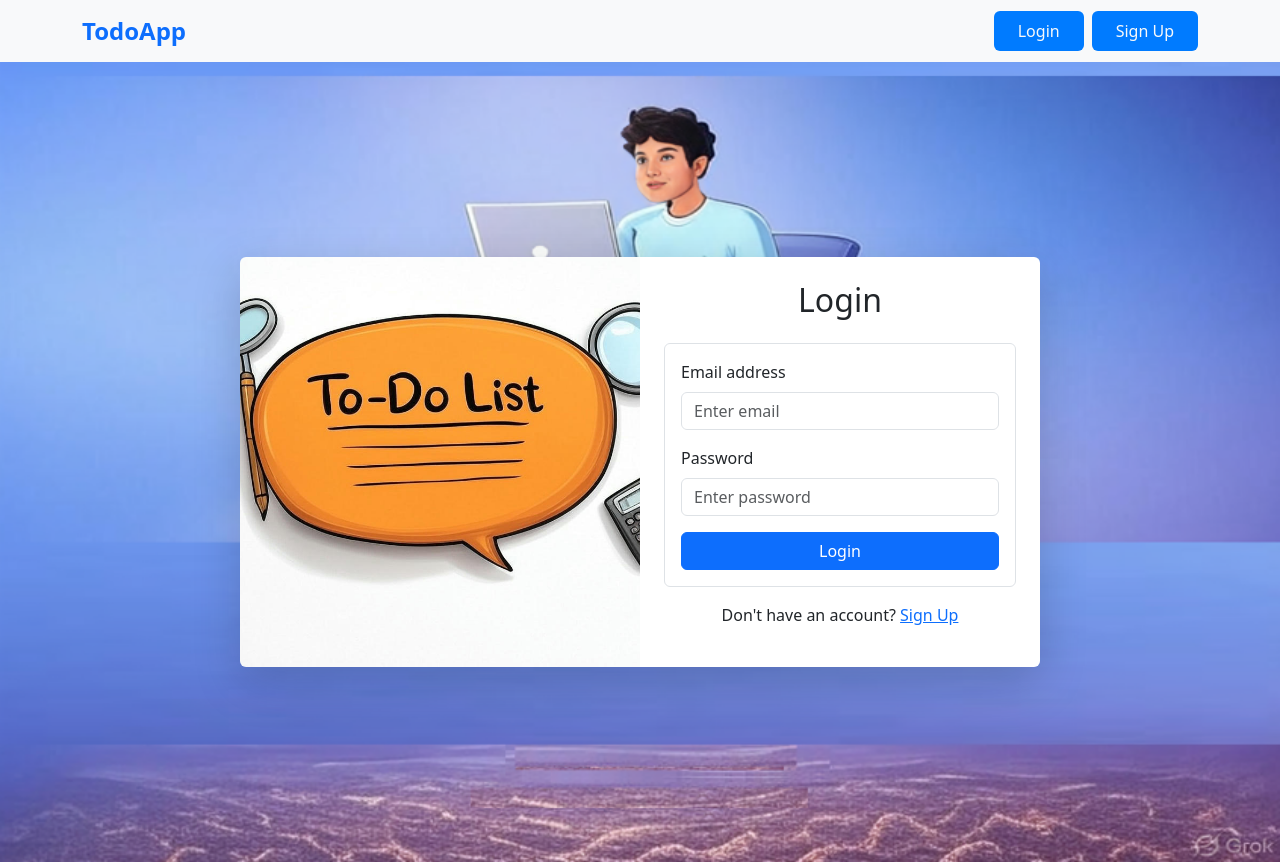
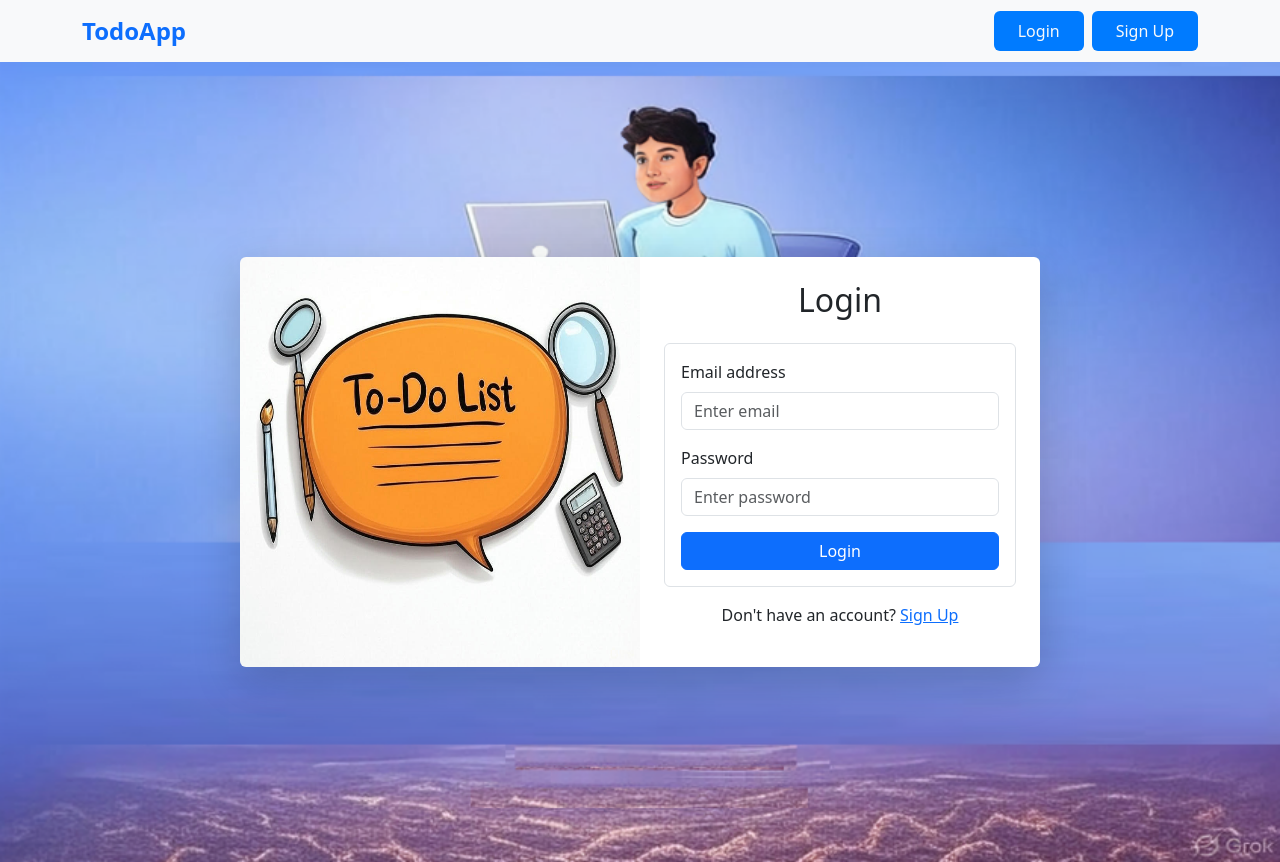
Before and after one commit to niteshpal-25/TodoApp-ui, a React (Create React App) app: page /login in a window 1280 px wide. Built offline with nearby package versions, Linux system fonts and the light colour scheme.

Commit message:
Update Login.jsx

```diff
--- a/src/Components/Login.jsx
+++ b/src/Components/Login.jsx
@@ -10,7 +10,6 @@ const Login = () => {
             src="../images/Todo.jpg"
             alt="Login Visual"
             className="img-fluid h-100 w-100"
-            style={{ objectFit: "cover" }}
           />
         </div>
 
```
